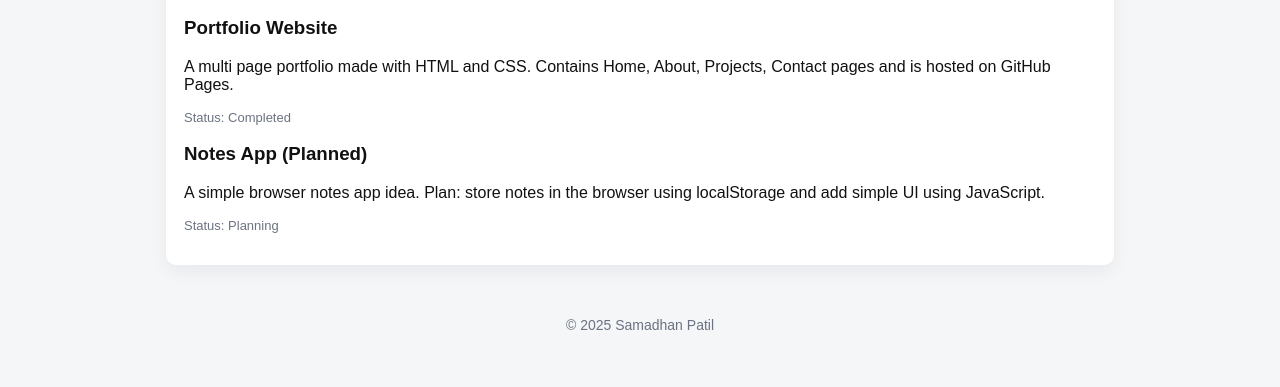
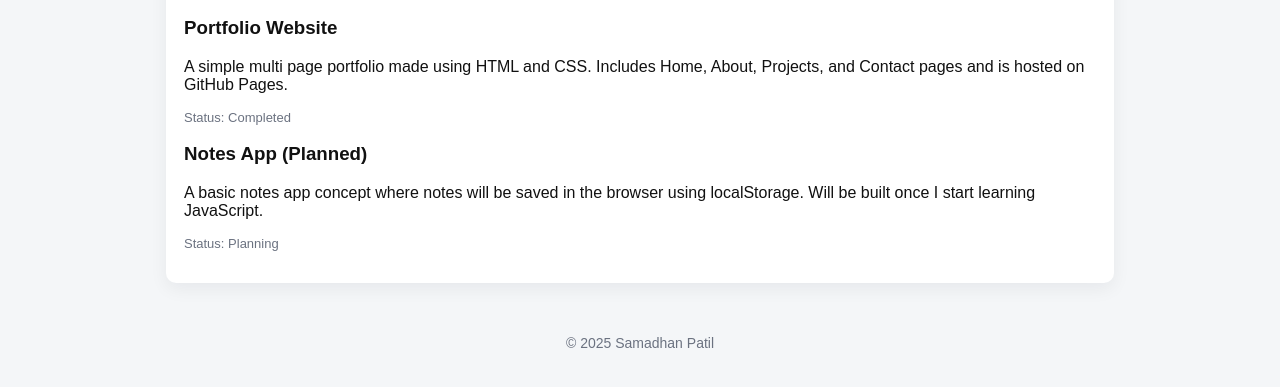
Before and after one commit to sam77817/SAMMM, a plain HTML site: page projects.html in a window 1280 px wide. Shown: the part 191-578 px from the top of the page. Drawn offline with Linux system fonts and the light colour scheme.

Commit message:
projects.html

```diff
--- a/projects.html
+++ b/projects.html
@@ -1,3 +1,4 @@
+
 <!doctype html>
 <html lang="en">
 <head>
@@ -25,17 +26,15 @@
 
       <div class="project">
         <h3>Portfolio Website</h3>
-        <p>A multi page portfolio made with HTML and CSS. Contains Home, About, Projects, Contact pages and is hosted on GitHub Pages.</p>
+        <p>A simple multi page portfolio made using HTML and CSS. Includes Home, About, Projects, and Contact pages and is hosted on GitHub Pages.</p>
         <p class="meta">Status: Completed</p>
       </div>
 
       <div class="project">
         <h3>Notes App (Planned)</h3>
-        <p>A simple browser notes app idea. Plan: store notes in the browser using localStorage and add simple UI using JavaScript.</p>
+        <p>A basic notes app concept where notes will be saved in the browser using localStorage. Will be built once I start learning JavaScript.</p>
         <p class="meta">Status: Planning</p>
       </div>
-
-
 
     </article>
   </main>
```
